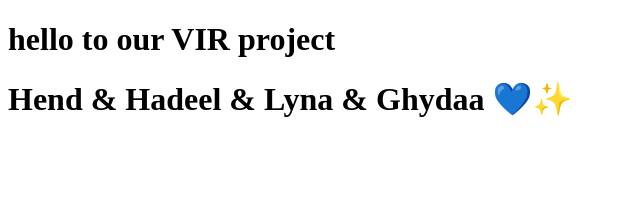
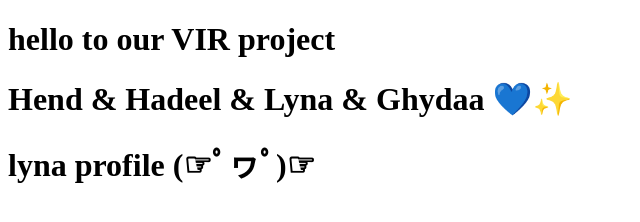
Before and after one commit to hend-isleem/hend-isleem.github.io, a plain HTML site: page index.html in a window 1280 px wide. Shown: the whole page, without its empty margins (0-640 px from the left). Drawn offline with Linux system fonts and the light colour scheme.

Commit message:
profile added

```diff
--- a/index.html
+++ b/index.html
@@ -10,6 +10,7 @@
 <body>
     <h1>hello to our VIR project</h1>
     <h1>Hend & Hadeel & Lyna & Ghydaa 💙✨</h1>
+    <h1> lyna profile (☞ﾟヮﾟ)☞</h1>
 </body>
 
 </html>
```
